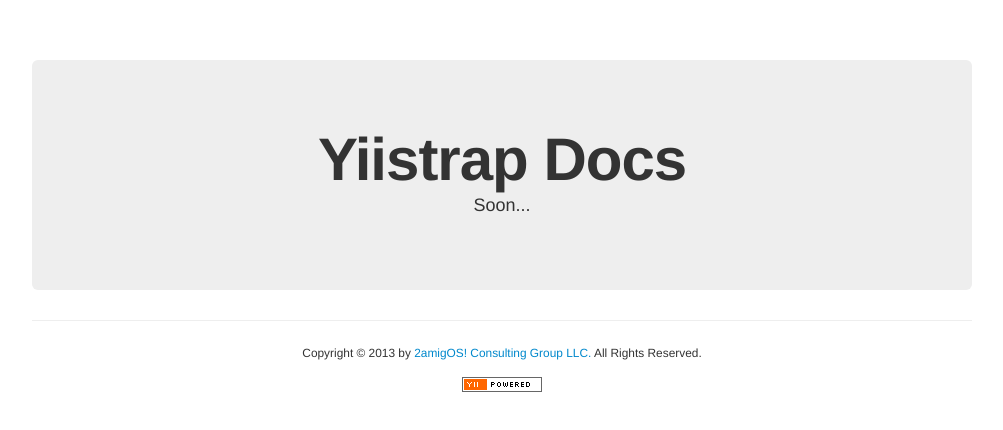
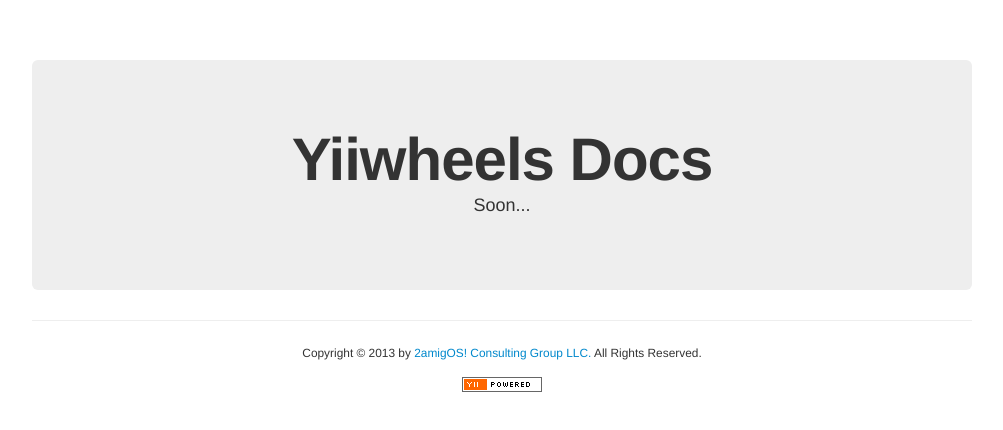
Before and after one commit to 2amigos/yiiwheels-docs, a PHP site: template app/views/site/index.php in a window 1280 px wide. Shown: the top 430 px of the page, without its empty margins (138-1141 px from the left). Run offline with PHP 8.4, Linux system fonts and the light colour scheme; the template is opened without the code that fills it, so the values that code supplies are empty; some libraries are stand-ins or nearby versions.

Commit message:
updated to Yiiwheels :)

```diff
--- a/app/views/site/index.php
+++ b/app/views/site/index.php
@@ -2,7 +2,7 @@
 
 	<!-- Main hero unit for a primary marketing message or call to action -->
 	<div class="hero-unit" style="text-align: center">
-		<h1>Yiistrap Docs</h1>
+		<h1>Yiiwheels Docs</h1>
 
 		<p>Soon...</p>
 
```
